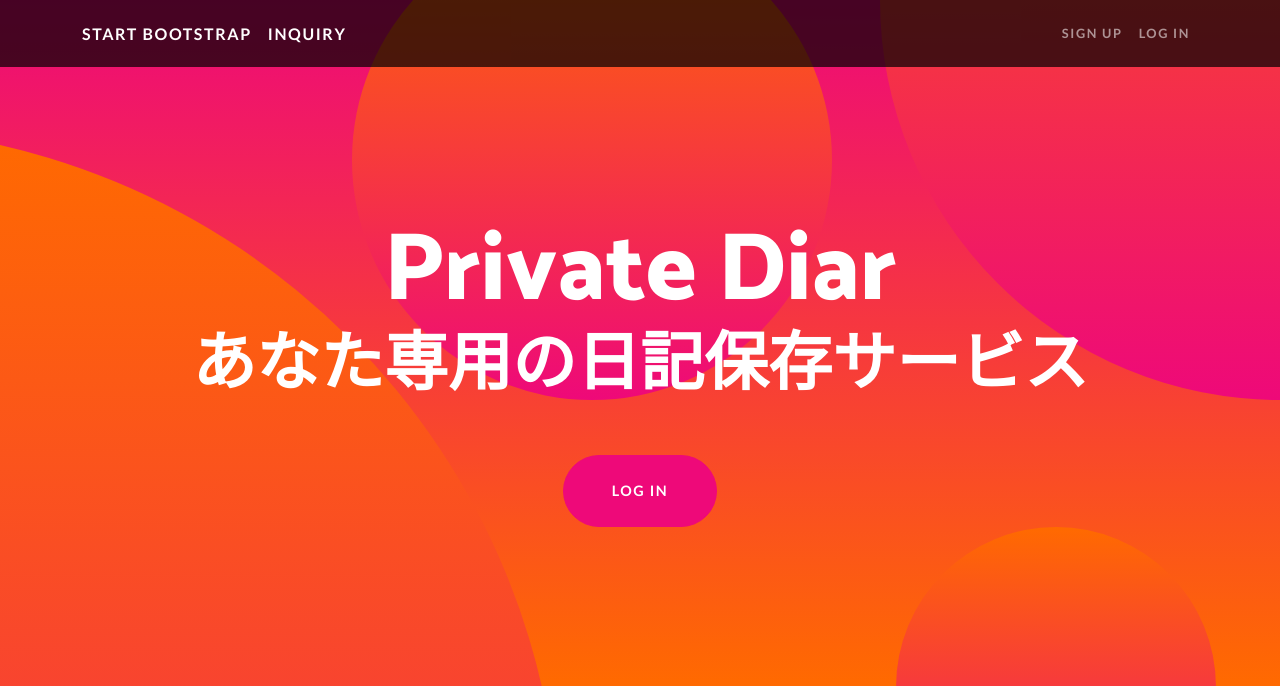
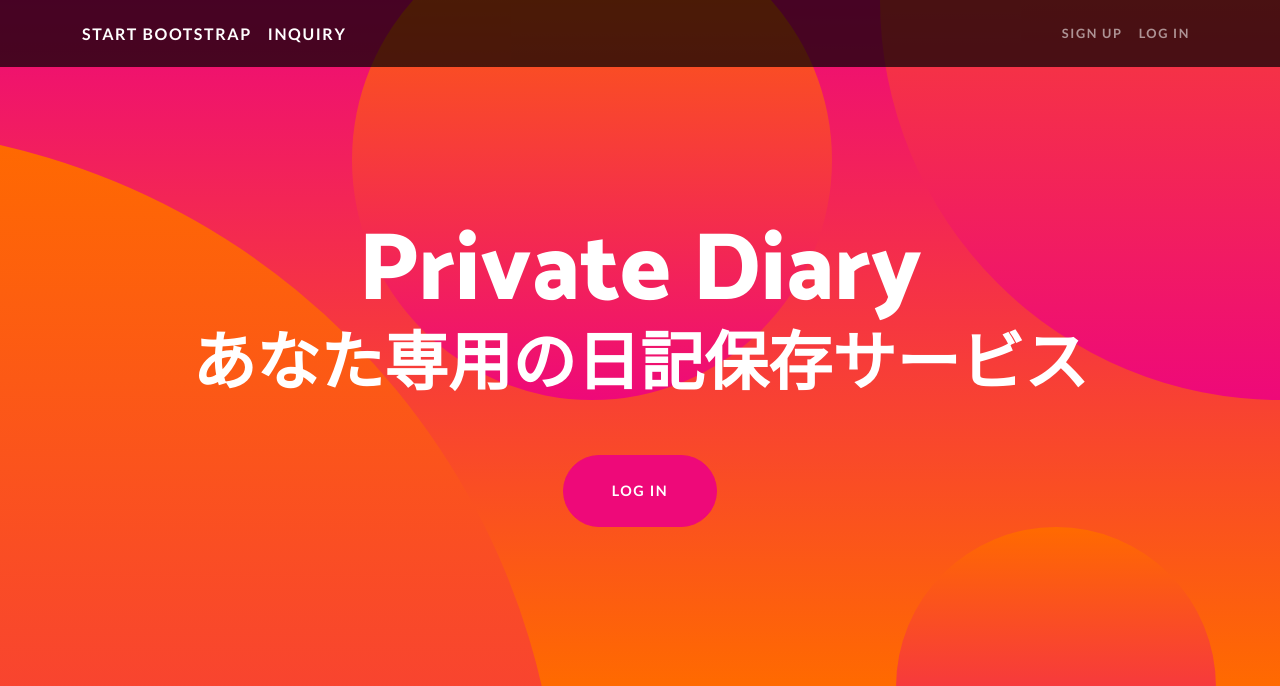
Before and after one commit to furukawa2525/private_diary, a Django app: page / in a window 1280 px wide. Shown: the top 686 px of the page. Run offline with Django 3.2, Linux system fonts and the light colour scheme; some libraries are stand-ins or nearby versions.

Commit message:
タイトル修正

```diff
--- a/diary/templates/index.html
+++ b/diary/templates/index.html
@@ -11,7 +11,7 @@
         <header class="masthead text-center text-white">
             <div class="masthead-content">
                 <div class="container px-5">
-                    <h1 class="masthead-heading mb-0">Private Diar</hy1>
+                    <h1 class="masthead-heading mb-0">Private Diary</hy1>
                     <h2 class="masthead-subheading mb-0">あなた専用の日記保存サービス</h2>
                     <a class="btn btn-primary btn-xl rounded-pill mt-5" href="{% url 'account_login' %}">LOG IN</a>
                 </div>
```
